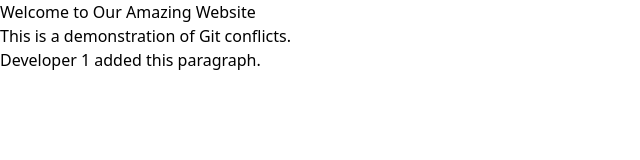
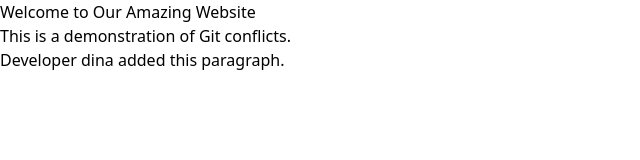
Before and after one commit to imnotsisovandara/WCT, a website: page src/pages/testing.html in a window 1280 px wide. Shown: the full height of the page, 0-640 px from the left. Drawn offline with nearby package versions, Linux system fonts and the light colour scheme; files that its build step writes are made by us from their sources.

Commit message:
dina testttt

```diff
--- a/src/pages/testing.html
+++ b/src/pages/testing.html
@@ -9,6 +9,6 @@
 <body>
     <h1>Welcome to Our Amazing Website</h1>
     <p>This is a demonstration of Git conflicts.</p>
-    <p>Developer 1 added this paragraph.</p>
+    <p>Developer dina added this paragraph.</p>
 </body>
 </html>
```
